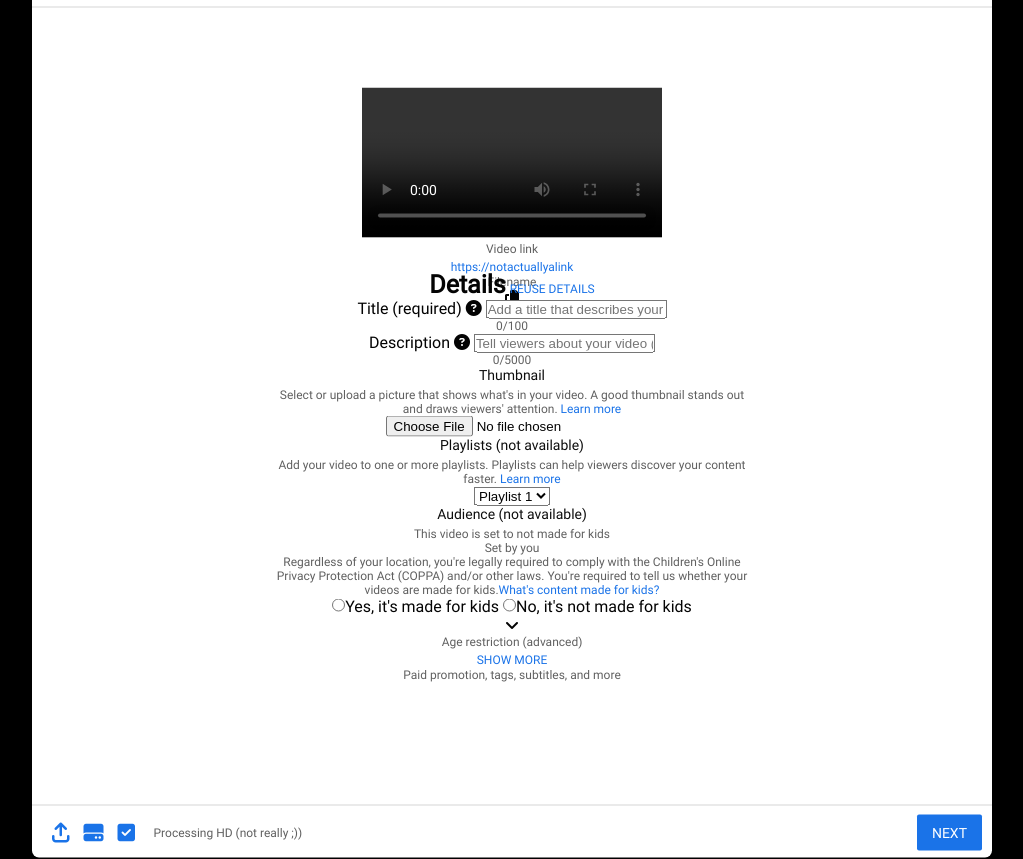
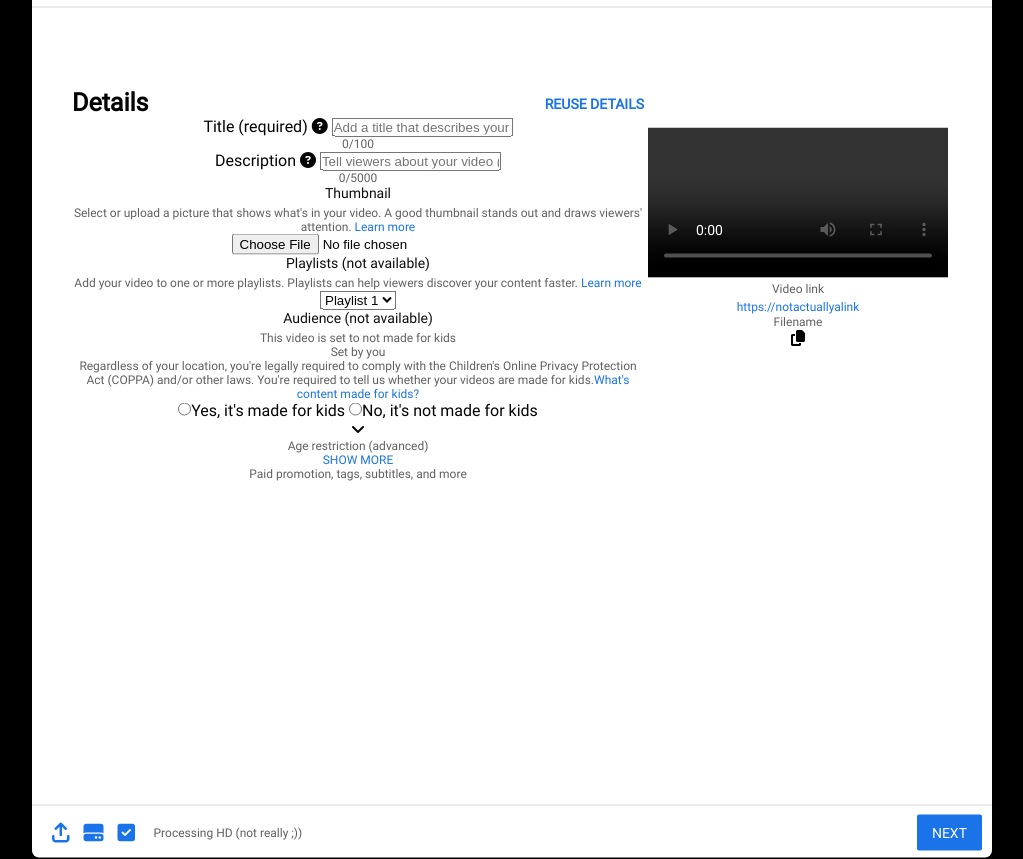
Before and after one commit to Mikael-Kolehmainen/Youtube-clone, a PHP site: page /create-video.php in a window 1280 px wide. Shown: the whole page, without its empty margins (128-1151 px from the left). Run offline with PHP 8.4, Linux system fonts and the light colour scheme; some libraries are stand-ins or nearby versions.

Commit message:
working on css

```diff
--- a/create-video.php
+++ b/create-video.php
@@ -40,9 +40,11 @@
 
                             </div>
                             <div class='details'>
-                                <div class='info'>
-                                    <h1>Details</h1>
-                                    <a href='#'>REUSE DETAILS</a>
+                                <div class='video-info'>
+                                    <div class='title'>
+                                        <h1>Details</h1>
+                                        <a href='#' id='reuse'>REUSE DETAILS</a>
+                                    </div>
                                     <div class='input'>
                                         <label for='title'>Title (required)</label>
                                         <i class='fa-solid fa-circle-question'></i>
--- a/styles/css/main.css
+++ b/styles/css/main.css
@@ -825,18 +825,38 @@ footer {
             cursor: pointer; }
         .create-page .create-section .create-box .mid #details-stage {
           height: 797px;
-          margin-left: 50px;
-          margin-right: 50px; }
+          margin-left: 40px;
+          margin-right: 40px; }
           .create-page .create-section .create-box .mid #details-stage .timeline {
             height: 80px;
             width: 100%; }
           .create-page .create-section .create-box .mid #details-stage .details {
             height: 718px;
             width: 100%;
-            float: left; }
-            .create-page .create-section .create-box .mid #details-stage .details h1 {
-              font-weight: bold;
-              font-size: 25px; }
+            display: flex;
+            flex-direction: row;
+            flex-wrap: wrap; }
+            .create-page .create-section .create-box .mid #details-stage .details .video-info, .create-page .create-section .create-box .mid #details-stage .details .video-player {
+              display: flex;
+              flex-direction: column; }
+            .create-page .create-section .create-box .mid #details-stage .details .video-info {
+              width: 65%; }
+              .create-page .create-section .create-box .mid #details-stage .details .video-info .title h1 {
+                width: fit-content;
+                display: inline-block;
+                font-weight: bold;
+                font-size: 25px;
+                float: left; }
+              .create-page .create-section .create-box .mid #details-stage .details .video-info .title #reuse {
+                margin-top: 7.5px;
+                font-weight: bold;
+                font-size: 14px;
+                width: fit-content;
+                display: inline-block;
+                float: right; }
+            .create-page .create-section .create-box .mid #details-stage .details .video-player {
+              width: 35%;
+              margin-top: 40px; }
         .create-page .create-section .create-box .mid .bottom {
           height: 20px;
           width: 940px;
--- a/styles/sass/layout/_create.scss
+++ b/styles/sass/layout/_create.scss
@@ -107,8 +107,8 @@
                 }
                 #details-stage {
                     height: 797px;
-                    margin-left: 50px;
-                    margin-right: 50px;
+                    margin-left: 40px;
+                    margin-right: 40px;
 
                     .timeline {
                         height: 80px;
@@ -117,11 +117,38 @@
                     .details {
                         height: 718px;
                         width: 100%;
-                        float: left;
+                        display: flex;
+                        flex-direction: row;
+                        flex-wrap: wrap;
 
-                        h1 {
-                            font-weight: bold;
-                            font-size: 25px;
+                        .video-info, .video-player {
+                            display: flex;
+                            flex-direction: column;
+                        }
+                        .video-info {
+                            width: 65%;
+
+                            .title {
+                                h1 {
+                                    width: fit-content;
+                                    display: inline-block;
+                                    font-weight: bold;
+                                    font-size: 25px;
+                                    float: left;
+                                }
+                                #reuse {
+                                    margin-top: 7.5px;
+                                    font-weight: bold;
+                                    font-size: 14px;
+                                    width: fit-content;
+                                    display: inline-block;
+                                    float: right;
+                                }
+                            }
+                        }
+                        .video-player {
+                            width: 35%;
+                            margin-top: 40px;
                         }
                     }
                 }
```
